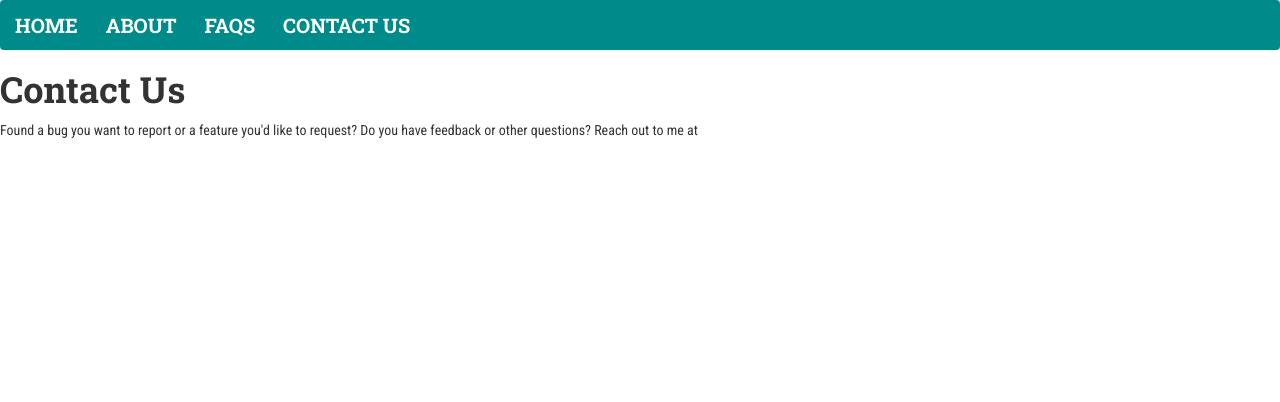
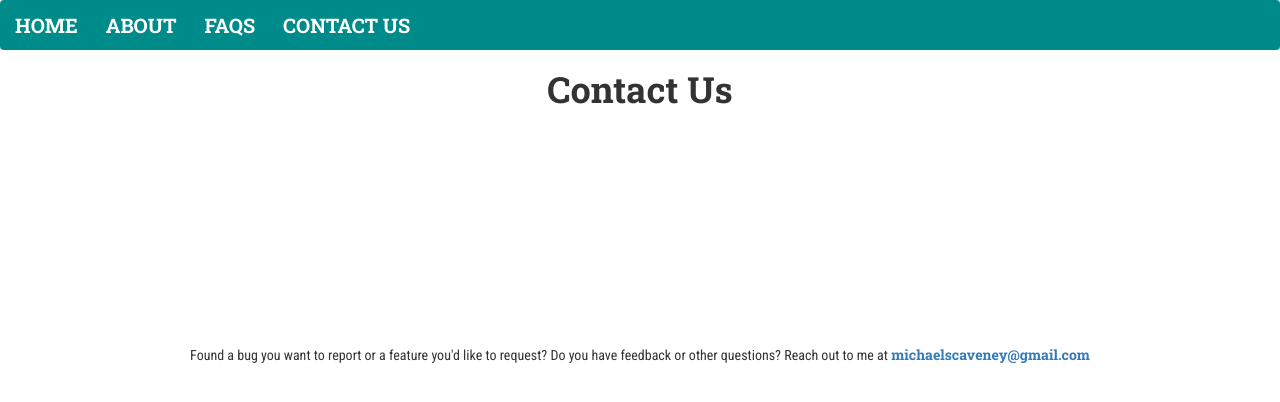
Before and after one commit to dylanesque/MPQChampApp, a Next.js app: page /contact in a window 1280 px wide. Shown: the top 402 px of the page. Built offline with nearby package versions, Linux system fonts and the light colour scheme.

Commit message:
Added styling to contact page

```diff
--- a/pages/contact.js
+++ b/pages/contact.js
@@ -2,11 +2,15 @@ const Contact = () => {
   return (
     <>
       <h1>Contact Us</h1>
-      <p>
-        Found a bug you want to report or a feature you'd like to request? Do
-        you have feedback or other questions? Reach out to me at{' '}
-        <a href="mainto: michaelscaveney@gmail.com">michaelscaveney@gmail.com</a>
-      </p>
+      <main className="contact-main">
+        <p>
+          Found a bug you want to report or a feature you'd like to request? Do
+          you have feedback or other questions? Reach out to me at{' '}
+          <a href="mainto: michaelscaveney@gmail.com">
+            michaelscaveney@gmail.com
+          </a>
+        </p>
+      </main>
     </>
   );
 };
--- a/styles/App.css
+++ b/styles/App.css
@@ -4,12 +4,12 @@ body {
   font-family: 'Roboto Condensed', sans-serif;
 }
 
-a {
-  color: white;
+h1, h3, h4, h5 , h2, h6, a {
+  font-family: 'Roboto Slab', serif;
 }
 
-h1, h3, h4, h5 , h2, h6, a {
-  font-family: 'Roboto Slab', serif;
+h1 {
+  text-align: center;
 }
 
 option {
@@ -47,6 +47,13 @@ select::-ms-expand {
   height: 125px;
 }
 
+.contact-main {
+  display: flex;
+  align-items: center;
+  height: 60vh;
+  justify-content: center;
+}
+
 .navbar {
   background-color: darkcyan;
   display: flex;
@@ -58,6 +65,7 @@ select::-ms-expand {
 }
 
 .navbar a {
+  color: white;
   font-size: 2rem;
   padding: 0 1.4rem;
 }
```
